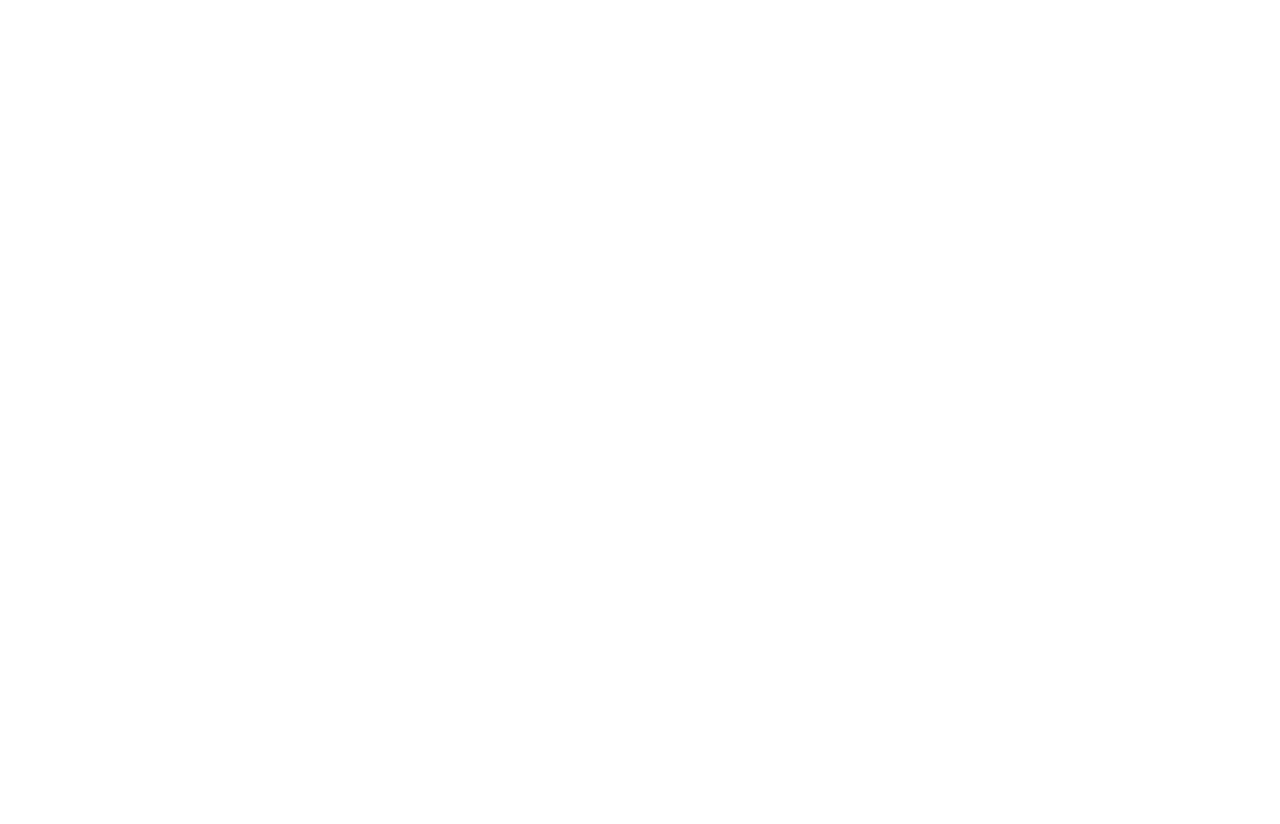
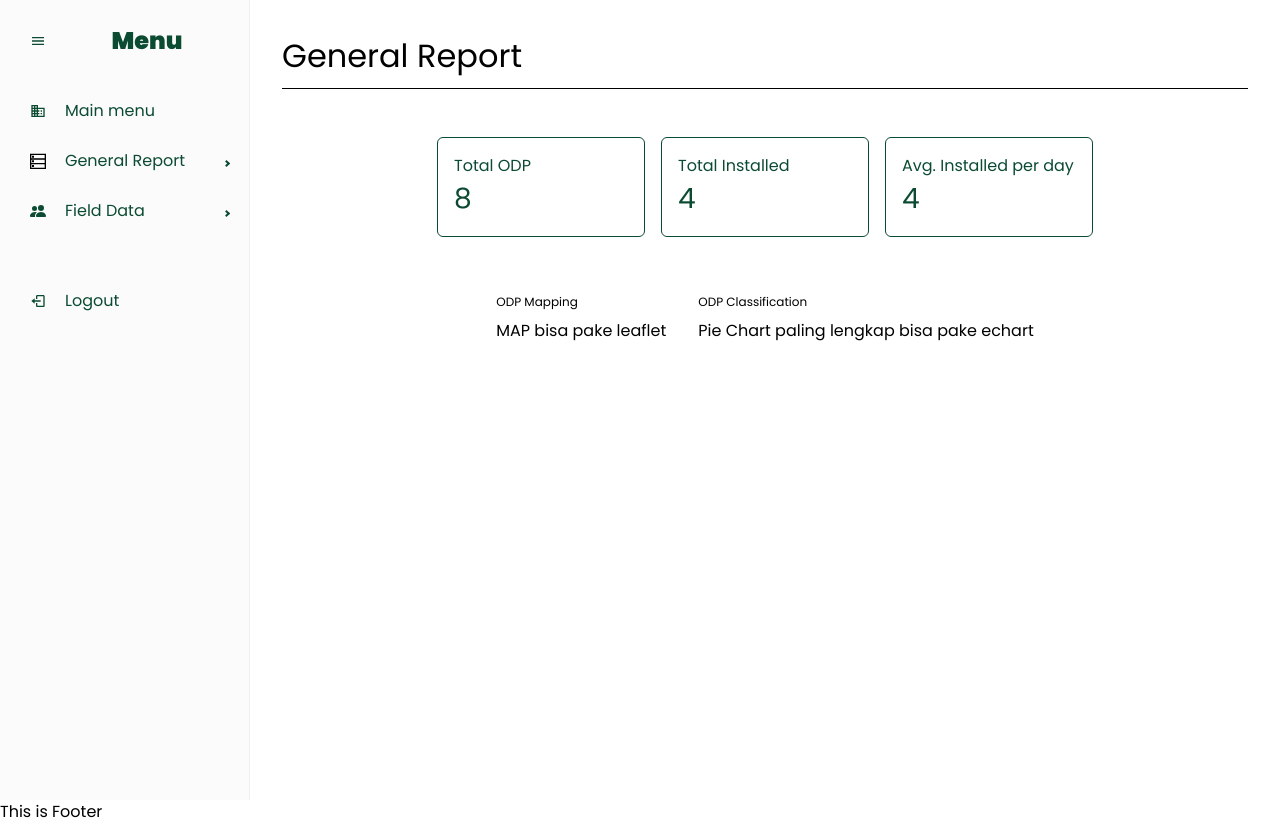
Before and after one commit to Langkah-Labs/InventZone-Report, a React (Create React App) app: page /#/installedreport in a window 1280 px wide. Before the commit this address had no page. Before the commit the page ends 800 px from the top, so only its background shows below. Built offline with nearby package versions, Linux system fonts and the light colour scheme.

Commit message:
init general report

```diff
--- a/package.json
+++ b/package.json
@@ -18,6 +18,7 @@
     "react-icons": "^4.8.0",
     "react-loader-spinner": "^5.3.4",
     "react-paginate": "^8.1.4",
+    "react-pro-sidebar": "^1.0.0",
     "react-router-dom": "^6.8.2",
     "react-scripts": "5.0.1",
     "sass": "^1.58.3",
--- a/src/App.tsx
+++ b/src/App.tsx
@@ -1,20 +1,31 @@
 import React from "react";
 // dependencies
 import { HashRouter as Router, Route, Routes } from "react-router-dom";
+import { ProSidebarProvider } from "react-pro-sidebar";
 // components
 import Main from "./screens/Main";
-import Login from './screens/Login'
+import Login from "./screens/Login";
+import GeneralReport from "./screens/Report/General";
+import InstalledODP from "./screens/Report/General/InstalledODP";
+import FieldDataReport from "./screens/Report/FieldData";
+import ListODP from './screens/Report/FieldData/ListOfODP'
 
 function App() {
   return (
-    <div>
+    <>
+      <ProSidebarProvider>
         <Router>
           <Routes>
             <Route path="/" element={<Main />} />
             <Route path="/login" element={<Login />} />
+            <Route path="/general" element={<GeneralReport />} />
+            <Route path="/installedreport" element={<InstalledODP />} />
+            <Route path="/fielddata" element={<FieldDataReport />} />
+            <Route path="/listodpreport" element={<ListODP />} />
           </Routes>
         </Router>
-    </div>
+      </ProSidebarProvider>
+    </>
   );
 }
 
--- a/src/components/BaseLayout/NavBar/index.tsx
+++ /dev/null
@@ -1,7 +0,0 @@
-import React from 'react'
-
-export default function index() {
-  return (
-    <div>This is Navbar</div>
-  )
-}
--- /dev/null
+++ b/src/components/BaseLayout/Sidebar/index.tsx
@@ -0,0 +1,87 @@
+import React from "react";
+// dependencies
+import { NavLink } from "react-router-dom";
+import {
+  Sidebar,
+  Menu,
+  MenuItem,
+  SubMenu,
+  useProSidebar,
+} from "react-pro-sidebar";
+import { MdDomain } from "react-icons/md";
+import { IoMdMenu, IoMdAttach } from "react-icons/io";
+import { BsFillPeopleFill } from "react-icons/bs";
+import { BiLogOut } from "react-icons/bi";
+import { HiDotsVertical } from "react-icons/hi";
+import { GrDatabase } from "react-icons/gr";
+
+export default function Index() {
+  const { collapseSidebar } = useProSidebar();
+
+  return (
+    <div className="flex h-screen text-[#0B4B31]">
+      <Sidebar breakPoint="sm" transitionDuration={800}>
+        <Menu
+          menuItemStyles={{
+            button: ({ level, active, disabled }) => {
+              if (level === 0) {
+                return {
+                  backgroundColor: active ? "#fff" : undefined,
+                  "&:hover": {
+                    backgroundColor: "#0B4B31 !important",
+                    color: "white !important",
+                    borderRadius: "8px !important",
+                    fontWeight: "bold !important",
+                  },
+                };
+              }
+            },
+          }}
+          className="py-4"
+        >
+          <MenuItem
+            icon={<IoMdMenu />}
+            onClick={() => {
+              collapseSidebar();
+            }}
+            style={{ textAlign: "center" }}
+          >
+            <h1 className="text-[24px]">
+              <b>Menu</b>
+            </h1>
+          </MenuItem>
+          <MenuItem
+            icon={<MdDomain />}
+            component={<NavLink to="/" />}
+            style={{ marginTop: "20px" }}
+          >
+            Main menu
+          </MenuItem>
+          <SubMenu label="General Report" icon={<GrDatabase />}>
+            <MenuItem
+              icon={<IoMdAttach />}
+              component={<NavLink to="/installedreport" />}
+            >
+              Installed ODP
+            </MenuItem>
+          </SubMenu>
+          <SubMenu label="Field Data" icon={<BsFillPeopleFill />}>
+            <MenuItem
+              icon={<HiDotsVertical />}
+              component={<NavLink to="/listodpreport" />}
+            >
+              List of ODP
+            </MenuItem>
+          </SubMenu>
+          <MenuItem
+            icon={<BiLogOut />}
+            style={{ marginTop: "40px" }}
+            component={<NavLink to="/login" />}
+          >
+            Logout
+          </MenuItem>
+        </Menu>
+      </Sidebar>
+    </div>
+  );
+}
--- a/src/components/BaseLayout/index.tsx
+++ b/src/components/BaseLayout/index.tsx
@@ -1,13 +1,15 @@
 import React from "react";
 // components
-import NavBar from "./NavBar";
+import Sidebar from "./Sidebar";
 import Footer from "./Footer";
 
 export default function index(props: any) {
   return (
     <div>
-      <NavBar />
-      {props.children}
+      <div className="flex flex-row">
+        <Sidebar />
+        <div className="p-8 w-screen">{props.children}</div>
+      </div>
       <Footer />
     </div>
   );
--- /dev/null
+++ b/src/components/Spinner/index.tsx
@@ -0,0 +1,20 @@
+import React from "react";
+// dependencies
+import { Grid } from "react-loader-spinner";
+
+export default function index() {
+  return (
+    <div className="flex justify-center items-center h-full mt-4">
+      <Grid
+        height="120"
+        width="120"
+        color="#0B4B31"
+        ariaLabel="grid-loading"
+        radius="12.5"
+        wrapperStyle={{}}
+        wrapperClass=""
+        visible={true}
+      />
+    </div>
+  );
+}
--- a/src/screens/Main/index.tsx
+++ b/src/screens/Main/index.tsx
@@ -28,13 +28,13 @@
             </div>
             <div className="flex items-center justify-center mt-12 gap-4">
               <NavLink
-                to="/general"
+                to="/installedreport"
                 className="flex items-center justify-center w-36 h-10 border border-primary rounded-md text-primary transition hover:bg-primary hover:text-white"
               >
                 General Report
               </NavLink>
               <NavLink
-                to="/general"
+                to="/listodpreport"
                 className="flex items-center justify-center w-36 h-10 border border-primary rounded-md text-primary transition hover:bg-primary hover:text-white"
               >
                 Field Data
--- /dev/null
+++ b/src/screens/Report/FieldData/ListOfODP/index.tsx
@@ -0,0 +1,24 @@
+import React, { useState, useEffect } from "react";
+// components
+import FieldData from "../../FieldData";
+import Spinner from "../../../../components/Spinner";
+
+export default function Index() {
+  const [isLoading, setIsLoading] = useState(true);
+
+  useEffect(() => {
+    setIsLoading(false);
+  }, []);
+
+  return (
+    <>
+      {isLoading ? (
+        <Spinner />
+      ) : (
+        <FieldData>
+          <div></div>
+        </FieldData>
+      )}
+    </>
+  );
+}
--- a/src/screens/Report/FieldData/index.tsx
+++ b/src/screens/Report/FieldData/index.tsx
@@ -1,7 +1,17 @@
-import React from 'react'
+import React from "react";
+// components
+import BaseLayout from "../../../components/BaseLayout";
 
-export default function index() {
+export default function Index(props: any) {
   return (
-    <div>This is Field Data</div>
-  )
+    <>
+      <BaseLayout>
+        <div className="mb-2">
+          <h1 className="text-[32px]">Field Data</h1>
+        </div>
+        <hr />
+        <div className="py-12">{props.children}</div>
+      </BaseLayout>
+    </>
+  );
 }
--- /dev/null
+++ b/src/screens/Report/General/InstalledODP/index.tsx
@@ -0,0 +1,51 @@
+import React, { useState, useEffect } from "react";
+// components
+import General from "../../General";
+import Spinner from "../../../../components/Spinner";
+
+export default function Index() {
+  const [isLoading, setIsLoading] = useState(true);
+
+  useEffect(() => {
+    setIsLoading(false);
+  }, []);
+
+  return (
+    <>
+      {isLoading ? (
+        <Spinner />
+      ) : (
+        <General>
+          <div>
+            <div className="flex justify-center items-center gap-4">
+              <div className="flex flex-col border border-primary rounded-md p-4 w-52">
+                <h2 className="text-[16px] text-primary">Total ODP</h2>
+                <span className="text-[28px] text-primary">8</span>
+              </div>
+              <div className="flex flex-col border border-primary rounded-md p-4 w-52">
+                <h2 className="text-[16px] text-primary">Total Installed</h2>
+                <span className="text-[28px] text-primary">4</span>
+              </div>
+              <div className="flex flex-col border border-primary rounded-md p-4 w-52">
+                <h2 className="text-[16px] text-primary">
+                  Avg. Installed per day
+                </h2>
+                <span className="text-[28px] text-primary">4</span>
+              </div>
+            </div>
+            <div className="flex justify-center items-center gap-4 mt-12">
+              <div className="p-2 flex flex-col gap-2">
+                <h4 className="text-[12px]">ODP Mapping</h4>
+                <div>MAP bisa pake leaflet </div>
+              </div>
+              <div className="p-2 flex flex-col gap-2">
+                <h4 className="text-[12px]">ODP Classification</h4>
+                <div>Pie Chart paling lengkap bisa pake echart</div>
+              </div>
+            </div>
+          </div>
+        </General>
+      )}
+    </>
+  );
+}
--- a/src/screens/Report/General/index.tsx
+++ b/src/screens/Report/General/index.tsx
@@ -1,7 +1,17 @@
-import React from 'react'
+import React from "react";
+// components
+import BaseLayout from "../../../components/BaseLayout";
 
-export default function index() {
+export default function Index(props: any) {
   return (
-    <div>This is general report</div>
-  )
+    <>
+      <BaseLayout>
+        <div className="mb-2">
+          <h1 className="text-[32px]">General Report</h1>
+        </div>
+        <hr />
+        <div className="py-12">{props.children}</div>
+      </BaseLayout>
+    </>
+  );
 }
```
Also changed, not shown: 1 other file (tests, documents, lock files or other folders). Lines whose indentation alone changed are shown as unchanged.
